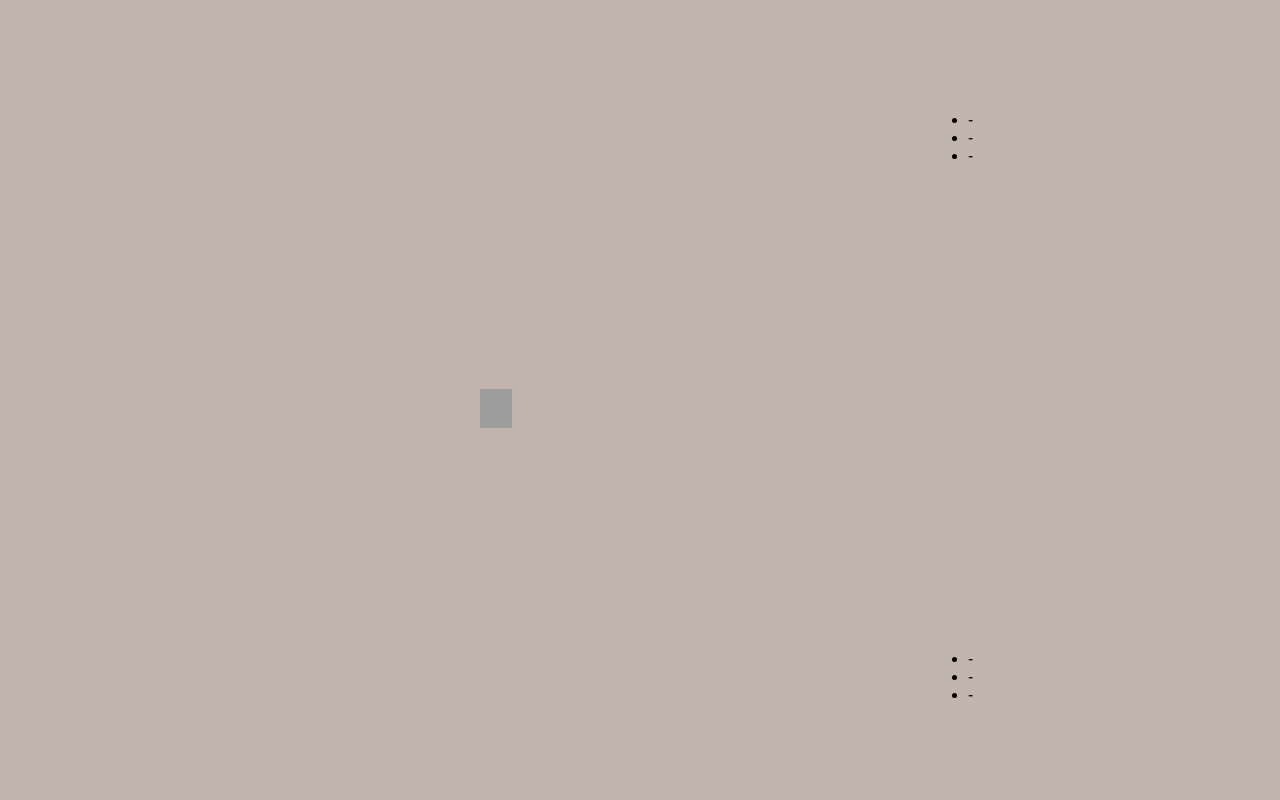
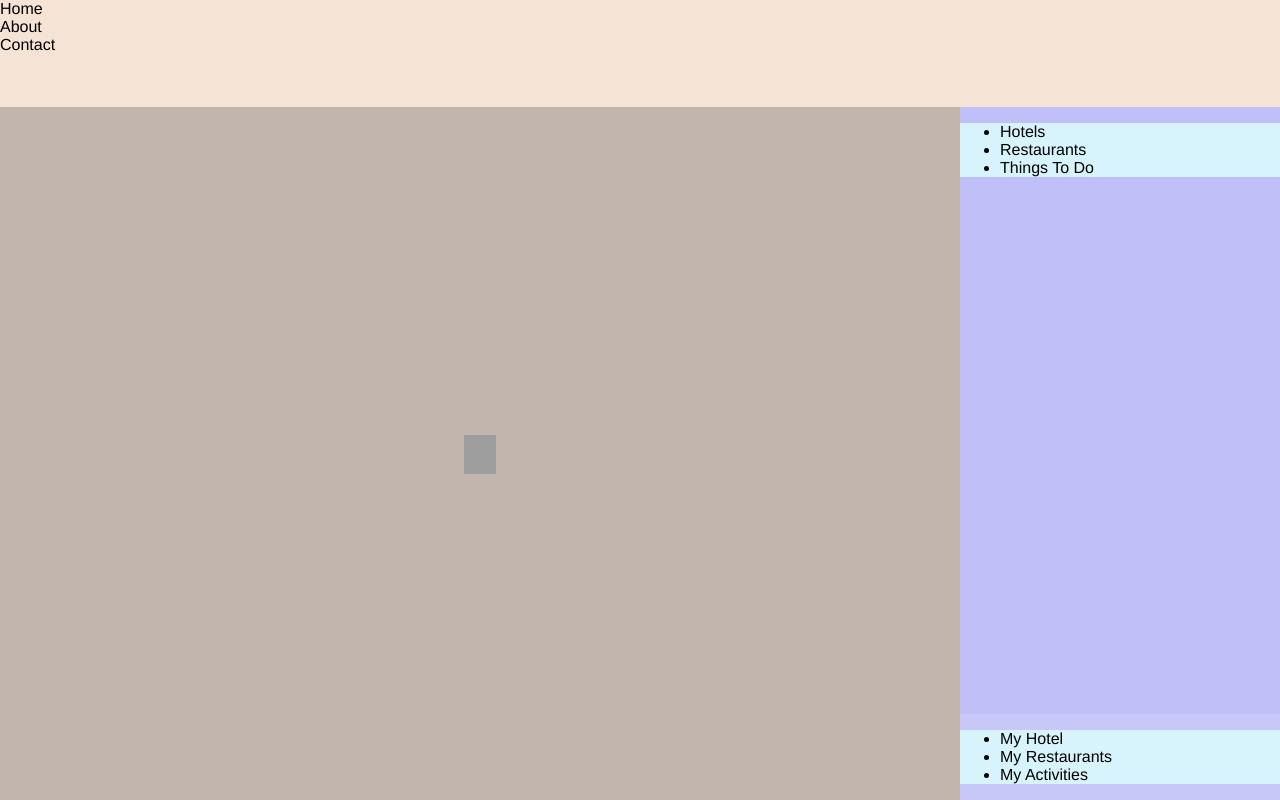
Before and after one commit to gabrieldefazio/tripPlanner, a website: page public/index.html in a window 1280 px wide. Drawn offline with Linux system fonts and the light colour scheme; no server answers; grey boxes are pictures that could not be loaded.

Commit message:
end of workshop 1

```diff
--- a/public/index.html
+++ b/public/index.html
@@ -1,27 +1,36 @@
 <!DOCTYPE html>
 <html>
 <head>
+    <meta name="viewport" content="width=device-width, initial-scale=1">
     <title>Trip Planner</title>
     <link rel="stylesheet" href="./style.css"></link>
     <script src="./bundle.js" defer></script>
 </head>
 <body>
     <div id="container">
-        <nav></nav>
+        <nav>
+            <div>Home</div>
+            <div>About</div>
+            <div>Contact</div>
+        </nav>
         <div id="map"></div>
         <div id="selections">
-            <ul>
-                <li>-</li>
-                <li>-</li>
-                <li>-</li>
-            </ul>
+            <form>
+                <ul>
+                    <li>Hotels</li>
+                    <li>Restaurants</li>
+                    <li>Things To Do</li>
+                </ul>
+            </form>
         </div>
         <div id="itinerary">
-            <ul>
-                <li>-</li>
-                <li>-</li>
-                <li>-</li>
-            </ul>
+            <form>
+                <ul>
+                    <li>My Hotel</li>
+                    <li>My Restaurants</li>
+                    <li>My Activities</li>
+                </ul>
+            </form>
         </div>
     </div>
 </body>
--- a/public/style.css
+++ b/public/style.css
@@ -9,8 +9,8 @@ body {
 }
 
 #container {
-    width: 90vw;
-    height: 90vh;
+    width: 100vw;
+    height: 100vh;
     margin: auto;
     display: grid;
     grid-template-areas:
@@ -29,12 +29,25 @@ body {
 
 nav {
     grid-area: nav;
+    background-color: #F5E4D5;
 }
 
 #selections {
     grid-area: selections;
+    background-color: #C0C0F8;
 }
 
 #itinerary {
     grid-area: itinerary;
+    background-color: #C7C7F8;
 }
+
+form {
+    background-color: #D7F3FC;
+}
+
+media {
+    flex: 1;
+    display: flex;
+    flex-direction: column;
+}
```
